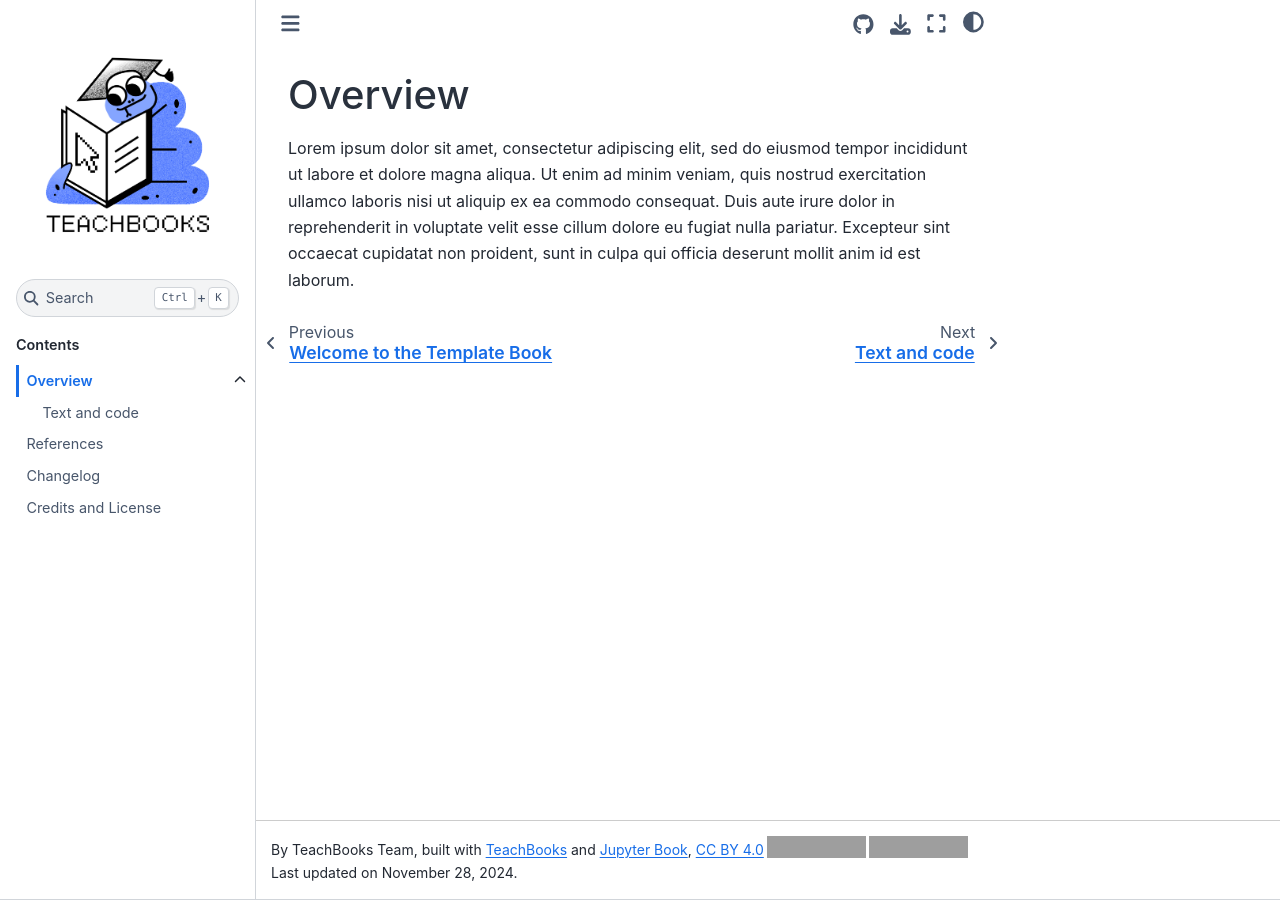
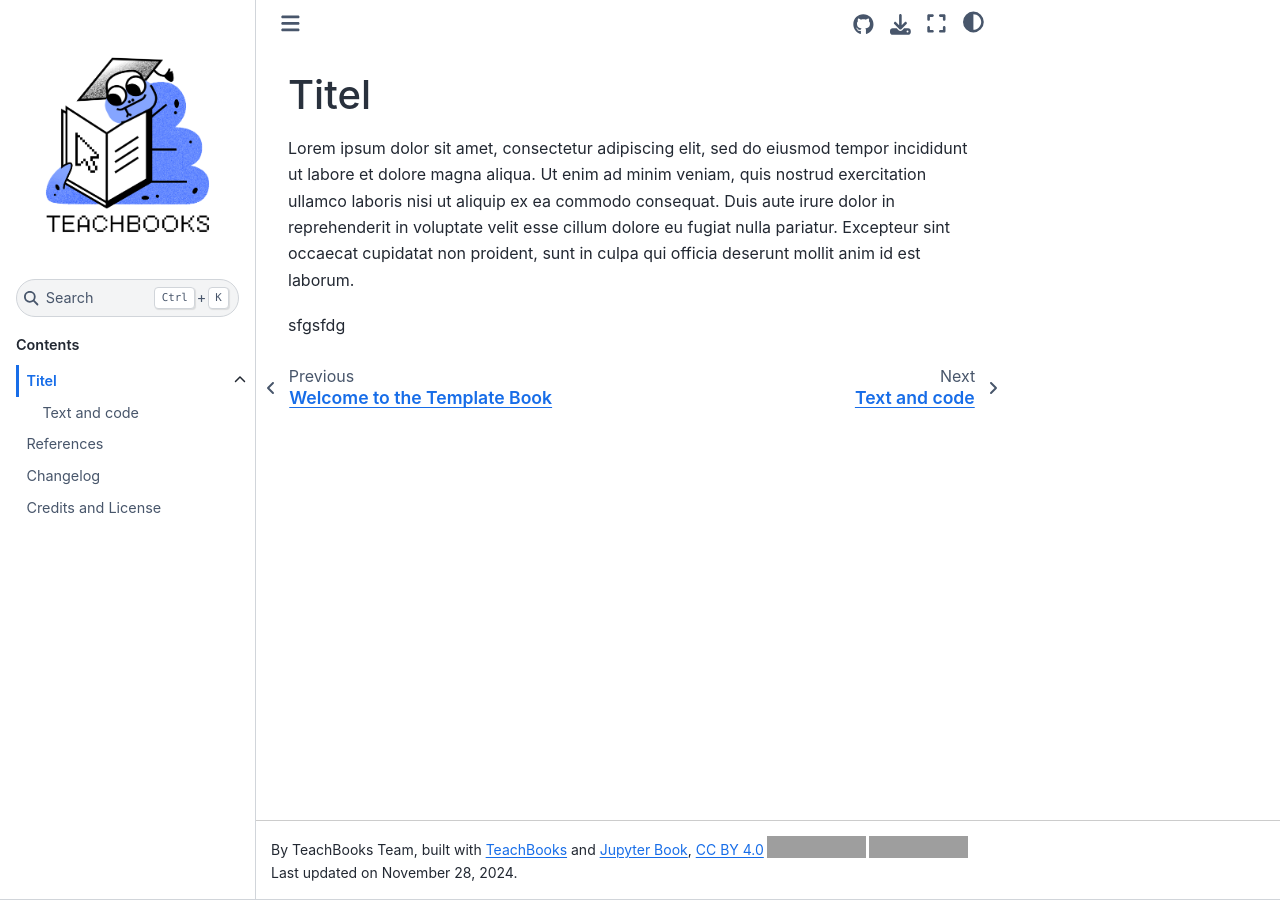
Before and after one commit to panegrotterdam/Sterrenkunde_boek_2, a Jupyter Book: the page built from book/some_content/overview.md, in a window 1280 px wide. Built offline with Jupyter Book 1.0.4 settings and Sphinx 7.4.7 and the Sphinx Book theme 1.1.4, drawn with Linux system fonts in a browser that asks for light colours; comment, search, counter and statistics services are not loaded; grey boxes are pictures that could not be loaded.

Commit message:
Update overview.md

```diff
--- a/book/some_content/overview.md
+++ b/book/some_content/overview.md
@@ -1,3 +1,5 @@
-# Overview
+# Titel
 
 Lorem ipsum dolor sit amet, consectetur adipiscing elit, sed do eiusmod tempor incididunt ut labore et dolore magna aliqua. Ut enim ad minim veniam, quis nostrud exercitation ullamco laboris nisi ut aliquip ex ea commodo consequat. Duis aute irure dolor in reprehenderit in voluptate velit esse cillum dolore eu fugiat nulla pariatur. Excepteur sint occaecat cupidatat non proident, sunt in culpa qui officia deserunt mollit anim id est laborum.
+
+sfgsfdg
```
